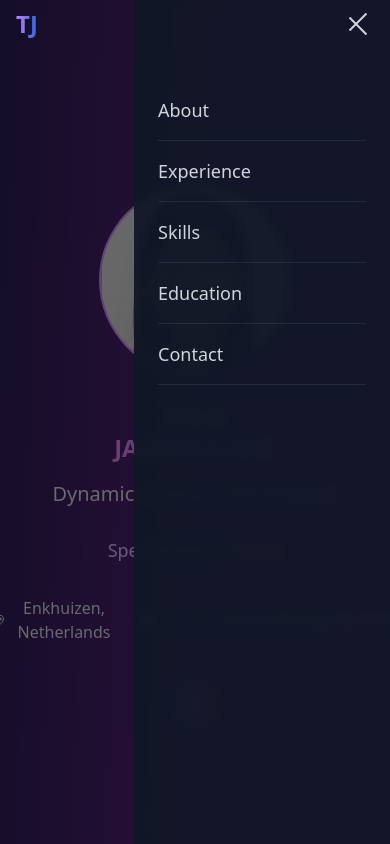
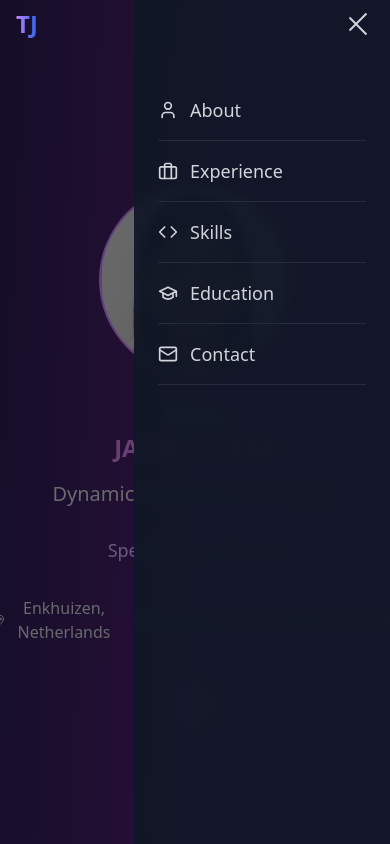
Before and after one commit to tejalj06/tejal-portfolio, a React (Vite) app: page / in a window 390 px wide. Both pictures are taken after a click on the button 358 px from the left and 24 px from the top of the page. Shown: the top 844 px of the page. Built offline with nearby package versions, Linux system fonts and the light colour scheme.

Commit message:
added menu-item icons in mobile navigation menu's

```diff
--- a/src/components/Layout/Navigation.jsx
+++ b/src/components/Layout/Navigation.jsx
@@ -1,7 +1,16 @@
 import { useState } from "react";
+import { User, Briefcase, Code, GraduationCap, Mail } from "lucide-react";
 
 const Navigation = ({ activeSection, isScrolled, scrollToSection }) => {
   const [isMobileMenuOpen, setIsMobileMenuOpen] = useState(false);
+
+  const menuItems = [
+    { name: "About", icon: User },
+    { name: "Experience", icon: Briefcase },
+    { name: "Skills", icon: Code },
+    { name: "Education", icon: GraduationCap },
+    { name: "Contact", icon: Mail },
+  ];
 
   return (
     <>
@@ -20,21 +29,19 @@ const Navigation = ({ activeSection, isScrolled, scrollToSection }) => {
 
             {/* Desktop menu */}
             <div className="absolute right-4 hidden md:flex space-x-8">
-              {["About", "Experience", "Skills", "Education", "Contact"].map(
-                (item) => (
+              {menuItems.map((item) => (
                 <button
-                    key={item}
-                    onClick={() => scrollToSection(item.toLowerCase())}
+                  key={item.name}
+                  onClick={() => scrollToSection(item.name.toLowerCase())}
                   className={`hover:text-purple-400 transition-colors duration-300 ${
-                      activeSection === item.toLowerCase()
+                    activeSection === item.name.toLowerCase()
                       ? "text-purple-400"
                       : "text-gray-300"
                   }`}
                 >
-                    {item}
+                  {item.name}
                 </button>
-                )
-              )}
+              ))}
             </div>
 
             {/* Mobile menu button */}
@@ -71,24 +78,26 @@ const Navigation = ({ activeSection, isScrolled, scrollToSection }) => {
           ></div>
           <div className="absolute top-0 right-0 h-full w-64 bg-gray-900/95 backdrop-blur-sm">
             <div className="flex flex-col pt-20 px-6">
-              {["About", "Experience", "Skills", "Education", "Contact"].map(
-                (item) => (
+              {menuItems.map((item) => {
+                const IconComponent = item.icon;
+                return (
                   <button
-                    key={item}
+                    key={item.name}
                     onClick={() => {
-                      scrollToSection(item.toLowerCase());
+                      scrollToSection(item.name.toLowerCase());
                       setIsMobileMenuOpen(false);
                     }}
-                    className={`text-left py-4 text-lg border-b border-gray-700/50 hover:text-purple-400 transition-colors duration-300 ${
-                      activeSection === item.toLowerCase()
+                    className={`flex items-center space-x-3 text-left py-4 text-lg border-b border-gray-700/50 hover:text-purple-400 transition-colors duration-300 ${
+                      activeSection === item.name.toLowerCase()
                         ? "text-purple-400"
                         : "text-gray-300"
                     }`}
                   >
-                    {item}
+                    <IconComponent size={20} />
+                    <span>{item.name}</span>
                   </button>
-                )
-              )}
+                );
+              })}
             </div>
           </div>
         </div>
```
Lines whose indentation alone changed are shown as unchanged.
